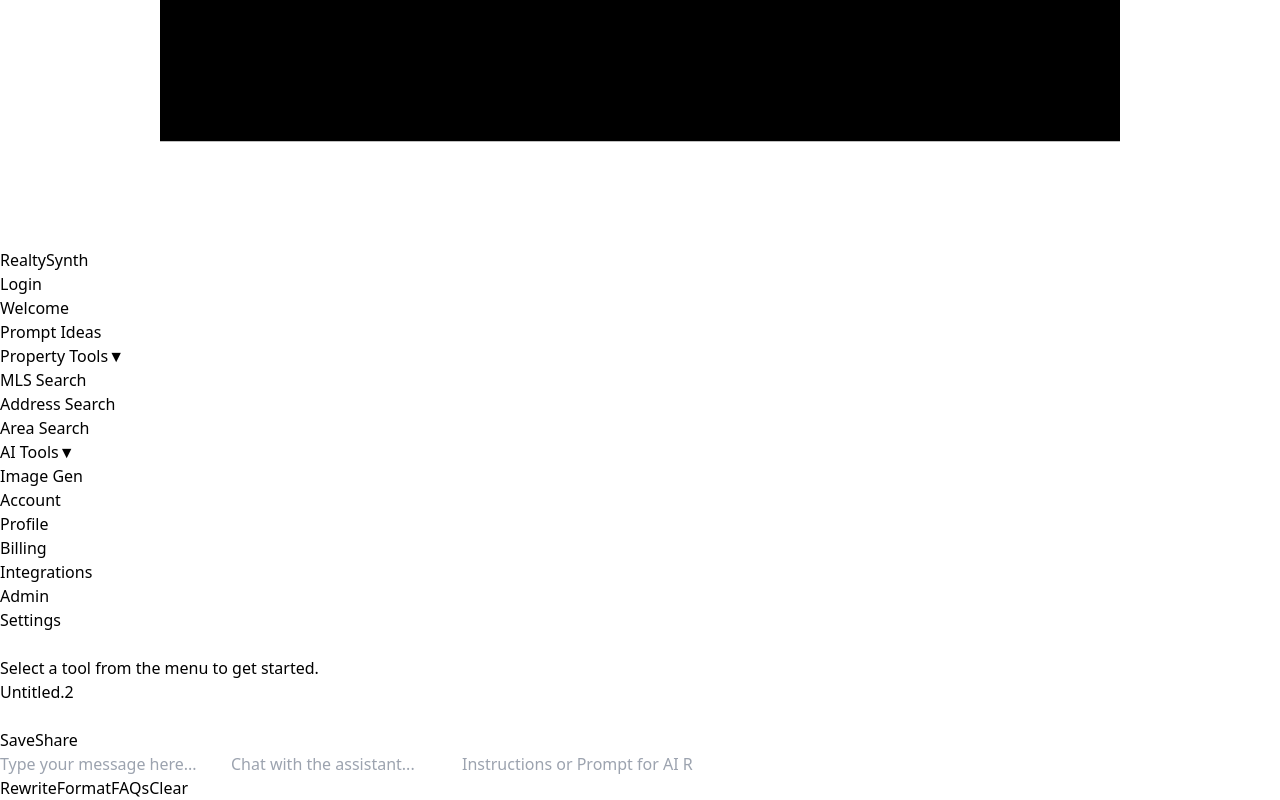
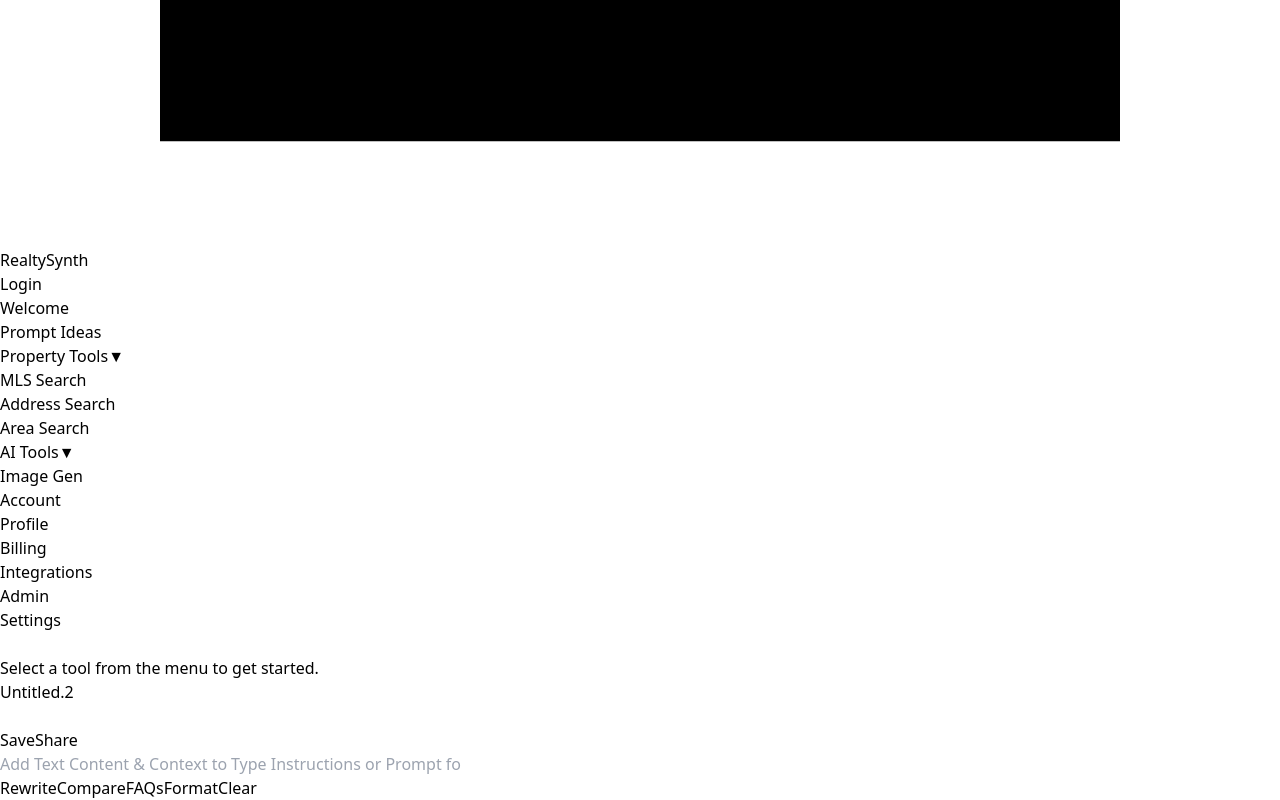
Before and after one commit to benjamenharper/test, a React (Vite) app: page / in a window 1280 px wide. Shown: the part 1032-1832 px from the top of the page. Built offline with nearby package versions, Linux system fonts and the light colour scheme.

Commit message:
workin ok

```diff
--- a/src/components/WhiteboardColumn.tsx
+++ b/src/components/WhiteboardColumn.tsx
@@ -11,7 +11,6 @@ const WhiteboardColumn: React.FC<WhiteboardColumnProps> = ({ messages, setMessag
   const [title, setTitle] = useState('Untitled.2');
   const [isEditingTitle, setIsEditingTitle] = useState(false);
   const [inputValue, setInputValue] = useState('');
-  const [assistantInput, setAssistantInput] = useState('');
   const [instructionInput, setInstructionInput] = useState('');
   const [isLoading, setIsLoading] = useState(false);
   const [apiKeySet, setApiKeySet] = useState(false);
@@ -83,8 +82,9 @@ const WhiteboardColumn: React.FC<WhiteboardColumnProps> = ({ messages, setMessag
   };
 
   const handleRewrite = () => sendPromptToGroq('Rewrite the following content to improve clarity and coherence:');
+  const handleCompare = () => sendPromptToGroq('Compare the following two properties:');
+  const handleFAQs = () => sendPromptToGroq('Generate a list of FAQs based on the following content:');
   const handleFormat = () => sendPromptToGroq('Format the following content to improve readability:');
-  const handleFAQs = () => sendPromptToGroq('Generate a list of FAQs based on the following content:');
   const handleClear = () => {
     setMessages([]);
     setError('');
@@ -99,14 +99,6 @@ const WhiteboardColumn: React.FC<WhiteboardColumnProps> = ({ messages, setMessag
       console.log('Input submitted:', inputValue.trim());
       setMessages(prev => [...prev, { role: 'user', content: inputValue.trim() }]);
       setInputValue('');
-    }
-  };
-
-  const handleAssistantInputSubmit = (e: React.KeyboardEvent<HTMLInputElement>) => {
-    if (e.key === 'Enter' && assistantInput.trim()) {
-      console.log('Assistant input submitted:', assistantInput.trim());
-      sendPromptToGroq(assistantInput.trim());
-      setAssistantInput('');
     }
   };
 
@@ -173,15 +165,7 @@ const WhiteboardColumn: React.FC<WhiteboardColumnProps> = ({ messages, setMessag
           value={inputValue}
           onChange={handleInputChange}
           onKeyPress={handleInputSubmit}
-          placeholder="Type your message here..."
-          className="w-full p-2 border rounded mb-2"
-        />
-        <input
-          type="text"
-          value={assistantInput}
-          onChange={(e) => setAssistantInput(e.target.value)}
-          onKeyPress={handleAssistantInputSubmit}
-          placeholder="Chat with the assistant..."
+          placeholder="Add Text Content & Context to Whiteboard..."
           className="w-full p-2 border rounded mb-2"
         />
         <input
@@ -189,14 +173,15 @@ const WhiteboardColumn: React.FC<WhiteboardColumnProps> = ({ messages, setMessag
           value={instructionInput}
           onChange={(e) => setInstructionInput(e.target.value)}
           onKeyPress={handleInstructionInputSubmit}
-          placeholder="Instructions or Prompt for AI Remix..."
+          placeholder="Type Instructions or Prompt for AI Remix..."
           className="w-full p-2 border rounded mb-2"
         />
-        <div className="flex justify-between">
-          <button onClick={handleRewrite} className="px-2 py-1 bg-green-500 text-white rounded">Rewrite</button>
-          <button onClick={handleFormat} className="px-2 py-1 bg-yellow-500 text-white rounded">Format</button>
-          <button onClick={handleFAQs} className="px-2 py-1 bg-blue-500 text-white rounded">FAQs</button>
-          <button onClick={handleClear} className="px-2 py-1 bg-red-500 text-white rounded">Clear</button>
+        <div className="flex justify-between mb-2">
+          <button onClick={handleRewrite} className="px-2 py-1 bg-gray-500 text-white rounded">Rewrite</button>
+          <button onClick={handleCompare} className="px-2 py-1 bg-gray-500 text-white rounded">Compare</button>
+          <button onClick={handleFAQs} className="px-2 py-1 bg-gray-500 text-white rounded">FAQs</button>
+          <button onClick={handleFormat} className="px-2 py-1 bg-gray-500 text-white rounded">Format</button>
+          <button onClick={handleClear} className="px-2 py-1 bg-gray-500 text-white rounded">Clear</button>
         </div>
       </div>
     </div>
```
